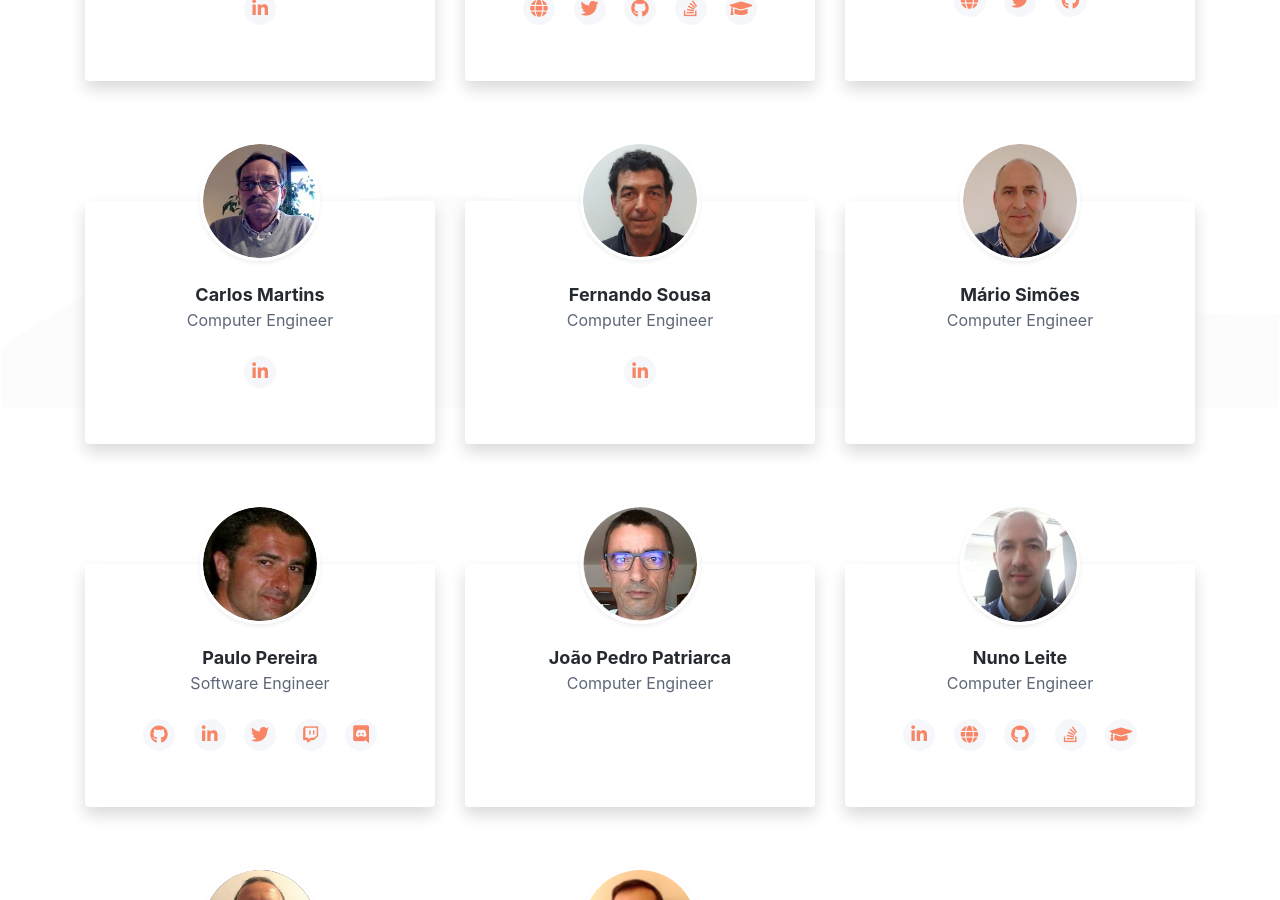
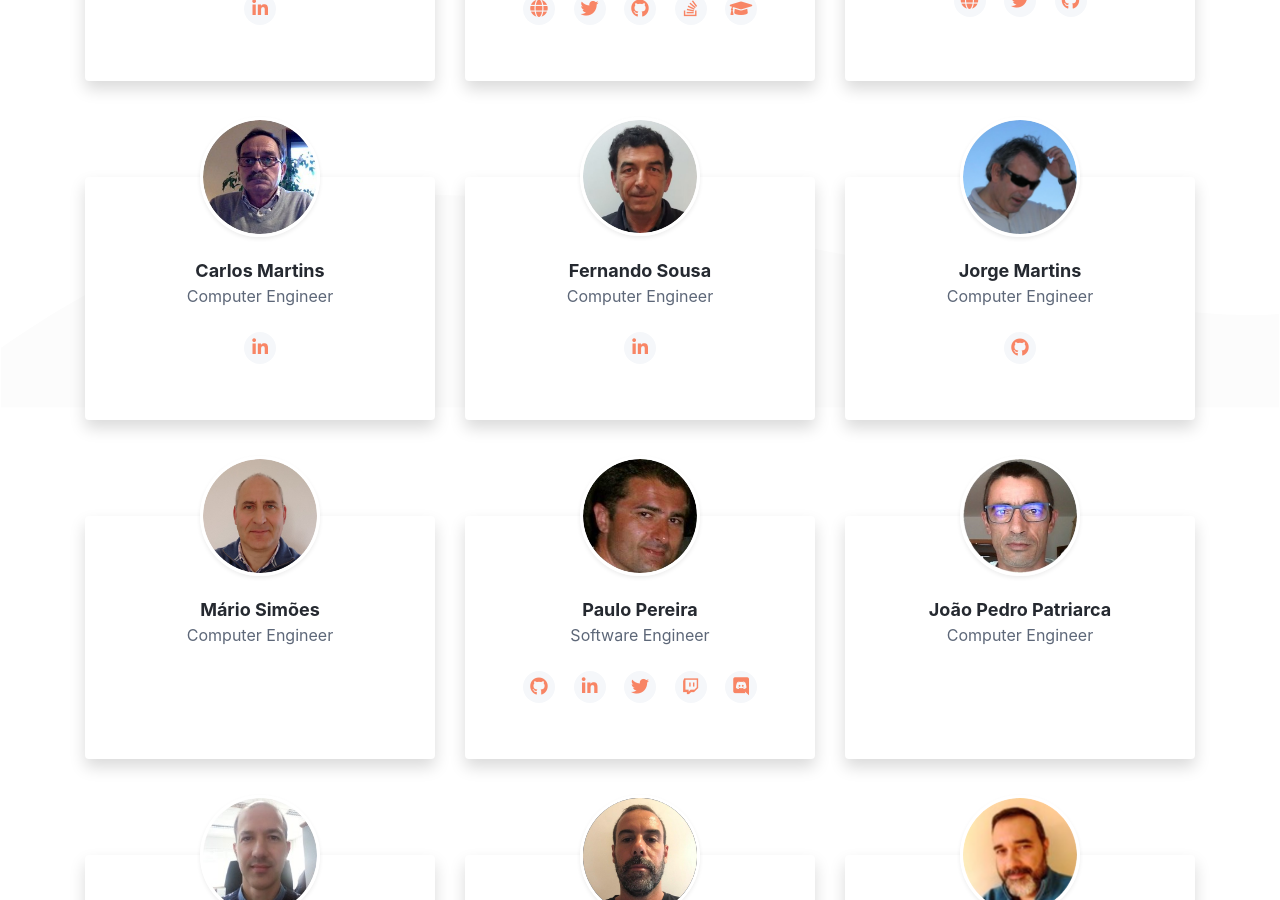
Before and after one commit to jpatri/ccisel.github.io, a Jekyll site: the page built from team.html, in a window 1280 px wide and 900 px high, scrolled down 492 px. Built offline with Jekyll 4.4.1, drawn with Linux system fonts in a browser that asks for light colours.

Commit message:
Add Jorge

```diff
--- /dev/null
+++ b/_includes/team/jorge.html
@@ -0,0 +1,15 @@
+<div class="col-12 col-lg-4 pt-5 mb-5">
+    <div class="member shadow text-center rounded">
+        <div class="member-profile">
+            <img class="rounded-circle shadow-sm" src="{{ site.url }}/assets/team/jorge.jpg" alt="Jorge Martins" />
+        </div><!--//member-profile-->
+        <div class="member-info p-4 p-lg-5">
+            <div class="member-name">Jorge Martins</div>
+            <div class="member-title">Computer Engineer</div>
+            <br>
+            <ul class="social-list list-unstyled mb-2">
+                <li class="list-inline-item"><a class="github" href="https://github.com/jmartins3" target="_blank"><i class="fab fa-github"></i></a></li>
+            </ul><!--//social-list-->
+        </div><!--//member-info-->
+    </div><!--//member-profile-->
+</div><!--//col-->
--- a/team.html
+++ b/team.html
@@ -14,21 +14,13 @@ description: "CCISEL engineers"
                 {% include team/palex.html %}
                 {% include team/miguel.html %}
                 {% include team/felix.html %}
-            </div><!--//members-wrapper-->
-            <br>
-            <div class="row">
                 {% include team/martins.html %}
                 {% include team/sousa.html %}
+                {% include team/jorge.html %}
                 {% include team/carrasqueira.html %}
-            </div><!--//members-wrapper-->
-            <br>
-            <div class="row">
                 {% include team/palbp.html %}
                 {% include team/patriarca.html %}
                 {% include team/nleite.html %}
-            </div><!--//members-wrapper-->
-            <br>
-            <div class="row">
                 {% include team/ffreitas.html %}
                 {% include team/jtrindade.html %}
             </div><!--//members-wrapper-->
```
Also changed, not shown: assets/team/jorge.jpg (added).
